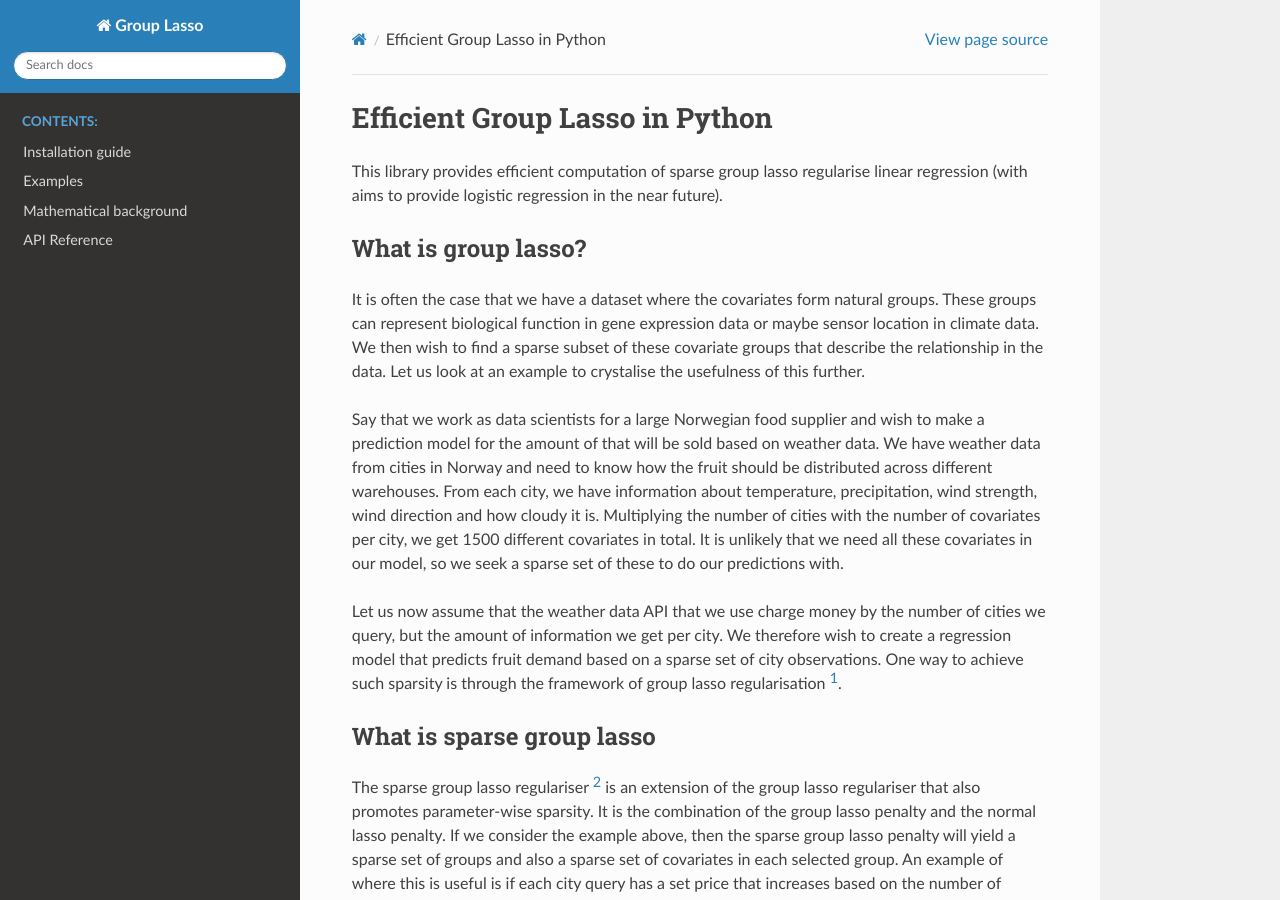
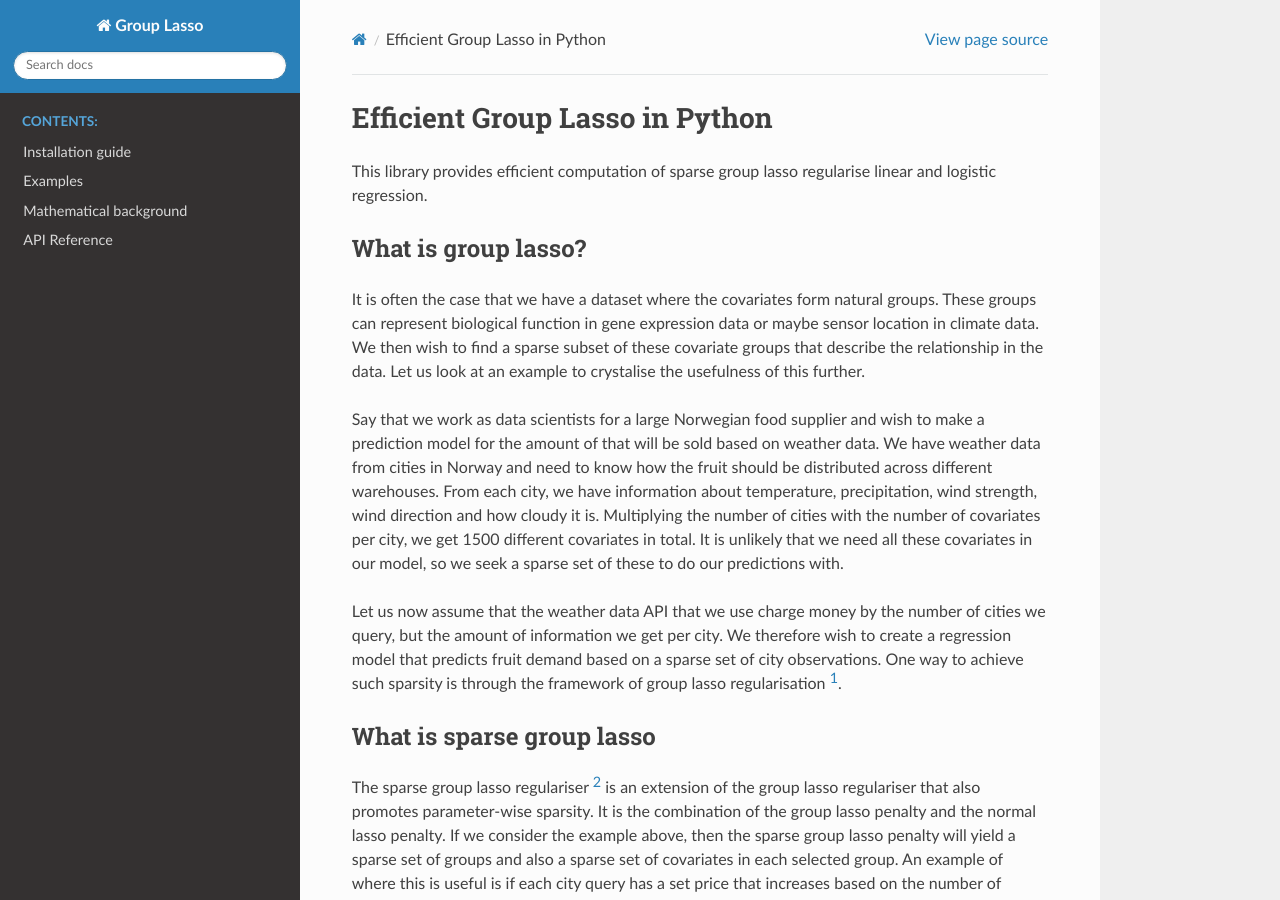
Before and after one commit to yngvem/group-lasso, a Sphinx documentation site: the page built from docs/index.rst, in a window 1280 px wide and 900 px high. Built offline with Sphinx 7.4.7 and the Read the Docs theme 2.0.0, drawn with Linux system fonts in a browser that asks for light colours.

Commit message:
Updated to include information about logistic regression

```diff
--- a/docs/index.rst
+++ b/docs/index.rst
@@ -2,8 +2,7 @@ Efficient Group Lasso in Python
 ===============================
 
 This library provides efficient computation of sparse group lasso regularise
-linear regression (with aims to provide logistic regression in the near
-future).
+linear and logistic regression.
 
 What is group lasso?
 --------------------
```
Also changed, not shown: README.rst (+0 -11 lines).
